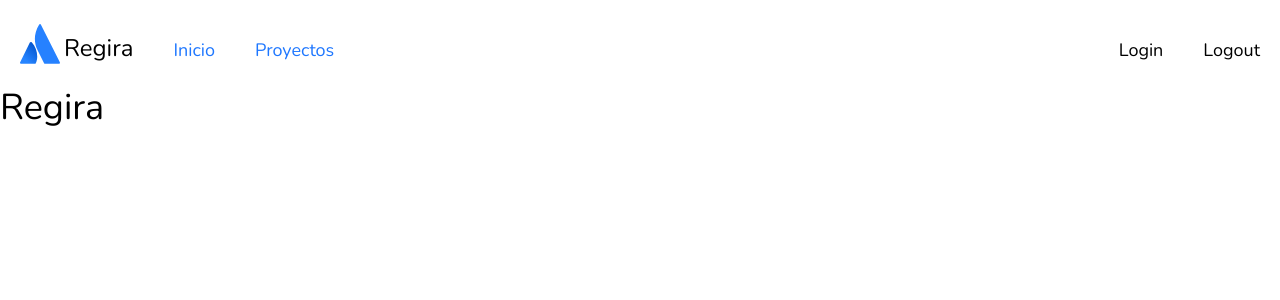
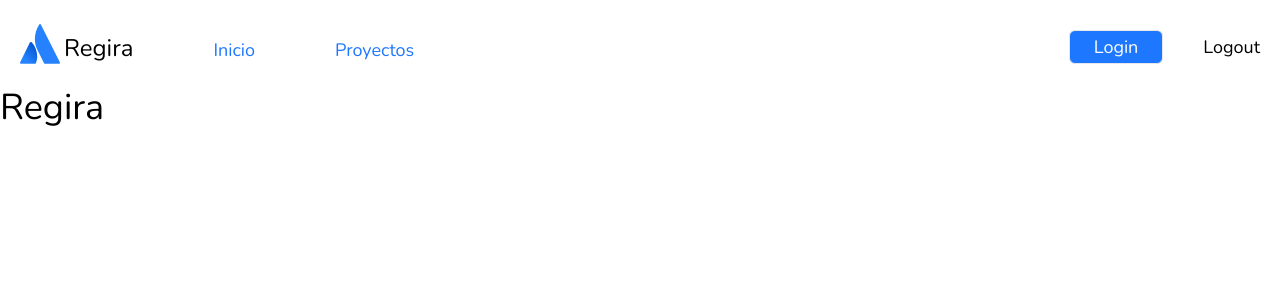
Before and after one commit to luisy9/Regira-Project, a React (Vite) app in the folder react-regira/: page / in a window 1280 px wide. Shown: the top 300 px of the page. Built offline with nearby package versions, Linux system fonts and the light colour scheme.

Commit message:
navbar styles

```diff
--- /dev/null
+++ b/react-regira/src/components/Login.jsx
@@ -0,0 +1,9 @@
+export const Login = () => {
+    return (
+        <div>
+            <h1>Login</h1>
+        </div>
+    )
+}
+
+export default Login
--- a/react-regira/src/components/NavBar.jsx
+++ b/react-regira/src/components/NavBar.jsx
@@ -22,13 +22,13 @@ export const NavBar = () => {
 
                 <div className="flex items-end text-lg flex-grow justify-between h-10">
                     <div className="">
-                        <a href="" className="mr-10 text-[#1E77FF]">Inicio</a>
-                        <a href="" className="mr-10 text-[#1E77FF]">Proyectos</a>
-                        <a href=""></a>
-                        <a href=""></a>
+                        <button className="mx-5 hover:bg-[#bdbec2] hover:border-none rounded-md px-5"><a href="" className="text-[#1E77FF]">Inicio</a></button>
+                        <button className="mx-5 hover:bg-[#bdbec2] hover:border-none rounded-md px-5"><a href="" className=" text-[#1E77FF]">Proyectos</a></button>
+                        {/* <a href=""></a>
+                        <a href=""></a> */}
                     </div>
                     <div className="">
-                        <a href="" className="mr-10">Login</a>
+                        <button className="border mx-10 px-6 py-0.5 rounded-md bg-[#1E77FF] text-white hover:bg-[#487eeb]"><a href="" className="">Login</a></button>
                         <a href="">Logout</a>
                     </div>
                 </div>
--- /dev/null
+++ b/react-regira/src/components/Register.jsx
@@ -0,0 +1,9 @@
+export const Register = () => {
+  return (
+    <div>
+      <h1>Register</h1>
+    </div>
+  )
+}
+
+export default Register
--- a/react-regira/src/components/index.js
+++ b/react-regira/src/components/index.js
@@ -1 +1,3 @@
 export * from './NavBar';
+export * from './Login';
+export * from './Register';
--- /dev/null
+++ b/react-regira/src/pages/LoginPage.jsx
@@ -0,0 +1,11 @@
+import { Login } from '../components'
+
+export const LoginPage = () => {
+  return (
+    <div>
+      <Login />
+    </div>
+  )
+}
+
+export default LoginPage
--- /dev/null
+++ b/react-regira/src/pages/RegisterPage.jsx
@@ -0,0 +1,11 @@
+import { Register } from '../components'
+
+export const RegisterPage = () => {
+  return (
+    <div>
+      <Register />
+    </div>
+  )
+}
+
+export default RegisterPage
--- /dev/null
+++ b/react-regira/src/pages/index.js
@@ -0,0 +1,2 @@
+export * from './LoginPage';
+export * from './RegisterPage';
```
